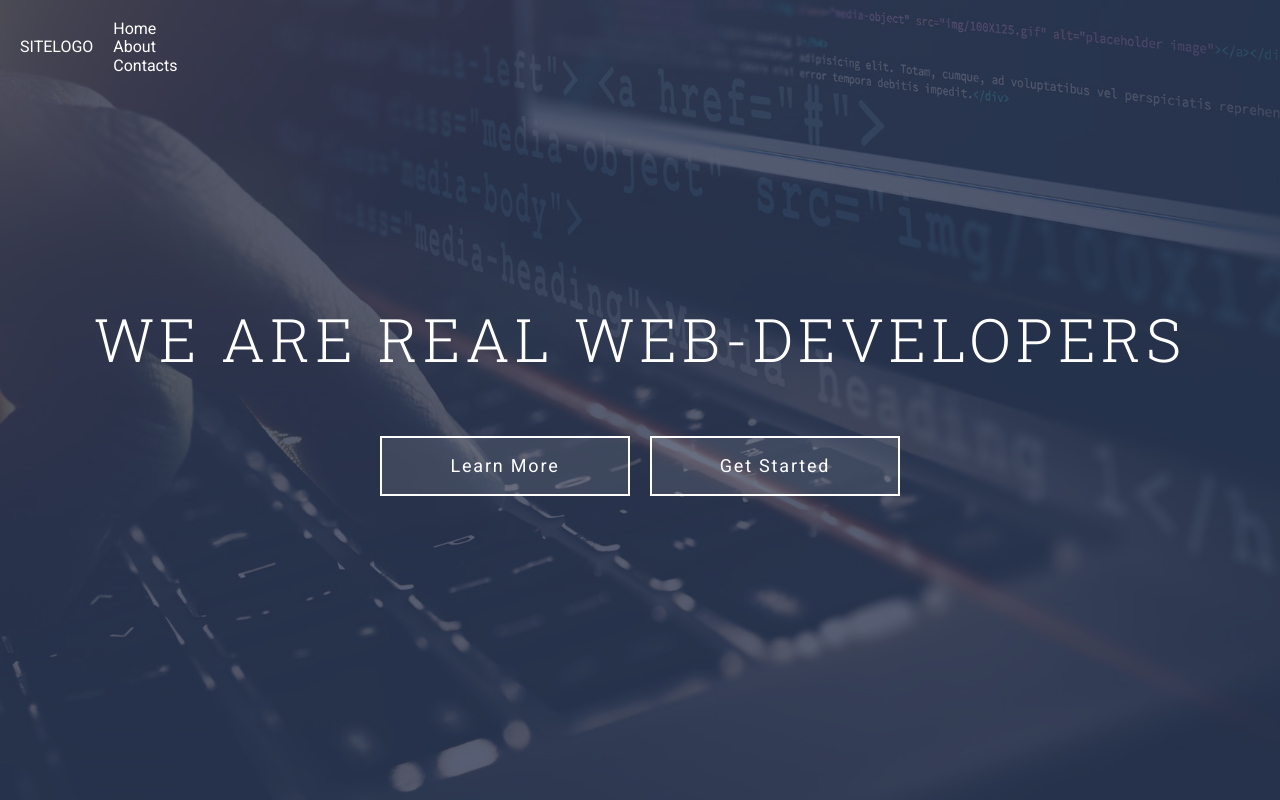
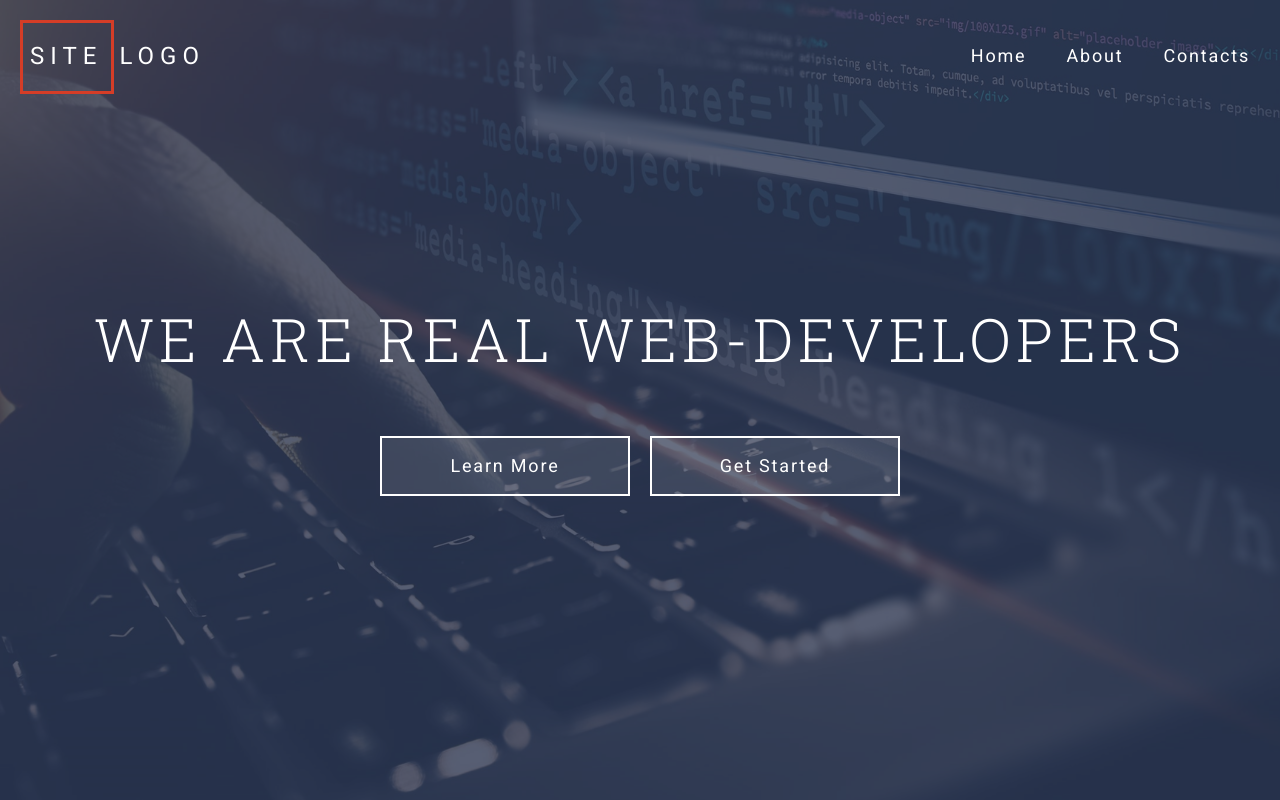
Before and after one commit to ASyrbu/course_project, a website: page index.html in a window 1280 px wide. Drawn offline with Linux system fonts and the light colour scheme.

Commit message:
черновик макета

```diff
--- a/assets/scss/components/header/_header-logo.scss
+++ b/assets/scss/components/header/_header-logo.scss
@@ -1,2 +1,13 @@
 .header-logo {
+  &__link {
+    display: block;
+    font-size: 1.5rem;
+    letter-spacing: 0.25em;
+  }
+  &__accent {
+    display: inline-block;
+    border: 3px solid $color-highlight;
+    padding: 20px 9px 20px 7px;
+    margin-right: 5px;
+  }
 }
--- a/assets/scss/components/header/_header-navbar.scss
+++ b/assets/scss/components/header/_header-navbar.scss
@@ -1,5 +1,10 @@
 .header-navbar {
   &__list {
+    display: grid;
+    gap: $gap;
+    grid-template-columns: repeat(auto-fit, minmax(40px, max-content));
+    justify-content: end;
+
     @include unlist();
   }
 
@@ -7,5 +12,14 @@
   }
 
   &__link {
+    display: block;
+    padding: $gap $gap-sm;
+    font-size: 1.125rem;
+    letter-spacing: 0.1em;
+
+    &:hover,
+    &:focus {
+      color: $color-accent;
+    }
   }
 }
```
Also changed, not shown: assets/css/style.css.
